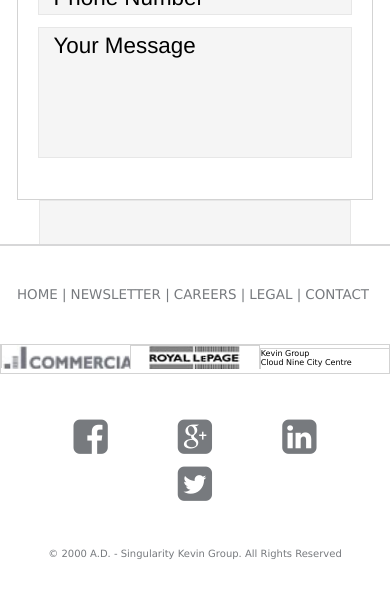
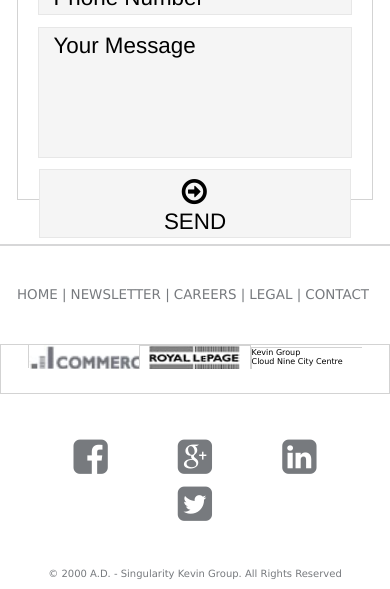
Before and after one commit to dannysinger/SOLVE, a PHP site: page / in a window 390 px wide. Shown: the part 2123-2712 px from the top of the page. Before the commit the page ends 2682 px from the top, so only its background shows below. Run offline with PHP 8.4, Linux system fonts and the light colour scheme; some libraries are stand-ins or nearby versions.

Commit message:
Here I am

```diff
--- a/Klein Group/css/stylesheet.css
+++ b/Klein Group/css/stylesheet.css
@@ -36,48 +49,49 @@ body{margin: 0;
 
 header{
 border-top:0.313em solid #1d4782;
-	/*PsdToHTML*/
+	/*0.3*16px=16px/3= "5.3px", actually is 4.5px, 4.5*3=13.5???*/
+
 }
 
 
 img{width:100%;height:inherit;}
 /*Why*/
 
-.get-in-touch, .message-form{
+/*.get-in-touch, .message-form{
 
-    position:relative;/*What does this mean*/
+    position:relative;/
 
     overflow:hidden;
-}
+}*/
 /*----------------------*/
 /*<HEADER>
     <DIV.generic-info-box>*/
 /*----------------------*/
 
 
-header .generic-info-box{padding:0 7% 0; /*Could I have done this with margin as well?*/
+header .Inner-Skeleton{
+	padding:0 7% 0; /*Could I have done this with margin as well?*/
 }
 /*----------------------*/
 /*<section (residential, commerical, project)>
     <DIV.generic-info-box>*/
 /*----------------------*/
 
-section .generic-info-box{height:20em;
+section .Inner-Skeleton{
+	height:20em;
 
 	margin:5% auto; /*ANCIENT CENTERING TACTICS*/
 
 	width:90.78125%;
 
+	background-color:paleturquoise;}
 
-background-color:paleturquoise;}@media
-
+@media
 	screen and (min-width:448px){
-
-		section .generic-info-box{
-
-		height:84.4vw;
-
-		background-color:yellowgreen;}
+		section .Inner-Skeleton{
+        	height:33.813em;
+			height:84.4vw; /*Should be using vmax or should just switch?*/
+			background-color:yellowgreen;}
 
 		/*What are we using in terms of units and shit ? Let's get consistent, mathematical, and UX friendly. We're going to go a la true organical musical, waiting for the fuckin invitation like yaa*/
 }
@@ -578,13 +583,13 @@ section.message-form{
 }
 /*I can guess what that is*/
 
-.message-form div.generic-info-box{
+.message-form div.Inner-Skeleton{
 
 	margin-top:0;
 
 	background-color:white;
 }
-.message-form div.generic-info-box input{
+.message-form div.Inner-Skeleton input{
 
 	width:80%;height:3vw;padding:2.6vw 3.6vw;margin:3vw auto;
 
@@ -601,13 +606,13 @@ section.message-form{
 	border:1px solid #E7E7E7;
     }
 
-.message-form div.generic-info-box input:nth-child(4){
+.message-form div.Inner-Skeleton input:nth-child(4){
 
 	height:1vw;
 
 	padding:4vw 3.75vw 28vw;
 }
-.message-form div.generic-info-box input:nth-child(6){
+.message-form div.Inner-Skeleton input:nth-child(6){
 
 	height:7.5vw;
 
@@ -618,13 +623,13 @@ section.message-form{
 
 @media screen and (min-width:450px){
 
-	.message-form div.generic-info-box input:nth-child(6){
+	.message-form div.Inner-Skeleton input:nth-child(6){
 
 		padding-bottom:5vw;
     }
 }
 
-i.fa-arrow-circle-o-right{
+.fa-arrow-circle-o-right{
 
 	margin:2vw 42vw;
 
@@ -639,9 +644,8 @@ i.fa-arrow-circle-o-right{
                                     ---------------------*/
 /*----------------------*/
 /*<footer>
-    <DIV.generic-info-box>*/
 /*----------------------*/
-footer .generic info-box:nth-child(2){
+footer .Inner-Skeleton:nth-child(2){
 
 	padding:0 7% 0;
 
--- a/Klein Group/index.html
+++ b/Klein Group/index.html
@@ -57,7 +57,7 @@ href="css/slideme.css"/>
 <!--border-top in em-->
 <div
 class
-= "generic-info-box" >
+= "Inner-Skeleton" >
 <!-- 0 7% 0 padding...?-->
 <div
 class
@@ -95,8 +95,8 @@ block in page flow;
 text align right -->
 </div>
 </div>
-<!----><h1>DECISIVE DECADENCE.</h1><!---->
-<!----><h1>EMINENCE IN EVOLUTION.</h1><!---->
+<h1>DECISIVE DECADENCE.</h1>
+<h1>EMINENCE IN EVOLUTION.</h1>
 <!-- On h1 Above: line-height:0.25;
 font-size:2em; @482px 3.5em; letterspacing:0.03em;
 text-align:right-->
@@ -110,7 +110,7 @@ class
 ="commercial">
 <div
 class
-="generic-info-box">
+="Inner-Skeleton">
 <!-- on all section .generic-info-box
 (Is there a logic in the nesting process?)
 height:20em, 84.4vw @448px
@@ -118,7 +118,7 @@ width:91% approx
 margin:5% auto ????-->
 <div
 class
-="pic-box">
+="divider-a">
 <!-- 		Relative Position;
     95% width;
               50% height of parent;
@@ -145,14 +145,16 @@ src="images/KGPSDlayer_027.png"/>
 </div>
 </div>
 <img
-class="commercial-text-img"src="images/CommDescSmall.png"/>
+class
+="commercial-text-img"
+src="images/CommDescSmall.png"/>
 <!--89vw width, 8em height, 10px 3px margin @media min 448{80vw width, 30vw height, 24px 25px margin-->
 </div></section>
 <!----------------------------------------------->
  <section class="residential">
  <div
- class="generic-info-box">
- <div class="pic-box">
+ class="Inner-Skeleton">
+ <div class="divider-b">
       <!--Relative Position;
                     95% width;
 
@@ -190,10 +192,10 @@ class
        ="project">
         <div
         class
-        ="generic-info-box">
+        ="Inner-Skeleton">
             <div
             class
-            ="pic-box">
+            ="divider-c">
          <!--Relative Position;
                     95% width;
                     50% height of parent;
@@ -258,7 +260,7 @@ class
              overflow:hidden;-->
          <!--height:0;
              padding-bottom:280px-->
-          <div class="generic-info-box">
+          <div class="Inner-Skeleton">
           <!--Used Direct Child Slector
               margin:0 auto;
               height:inherit (parent i guess);
@@ -283,7 +285,7 @@ class
     </section>
 <section class="message-form">
 <!--position:relative;overflow:hidden-->
-	<div class="generic-info-box">
+	<div class="Inner-Skeleton">
 		<form>
             <span
                class
@@ -300,21 +302,21 @@ class
                 			<input
                 			type="textarea"
                 			value="Your Message">
-                				<i class="fa arrow-circle-o-right"
+                				<i class="fa fa-arrow-circle-o-right"
                 				aria-hidden="true"></i>
                 					<input
                 					type="submit"
-                					value="SEND">
+                					value="SEND" >
             </span>
             </form>
         	</div>
     		</section>
 <footer>
-        <nav class="generic-info-box">
+        <nav class="Inner-Skeleton">
             <ul class = "footer-nav">
 <li>HOME |</li><li>NEWSLETTER |</li><li>CAREERS |</li><li>LEGAL |</li><li>CONTACT</li></ul>
         </nav>
-        <div class="clearfix generic-info-box">
+        <div class="clearfix Inner-Skeleton">
 <ul
 class
 = "logos-container">
```
Also changed, not shown: other parts of Klein Group/css/stylesheet.css (+42 -39 lines), 1 other file.
